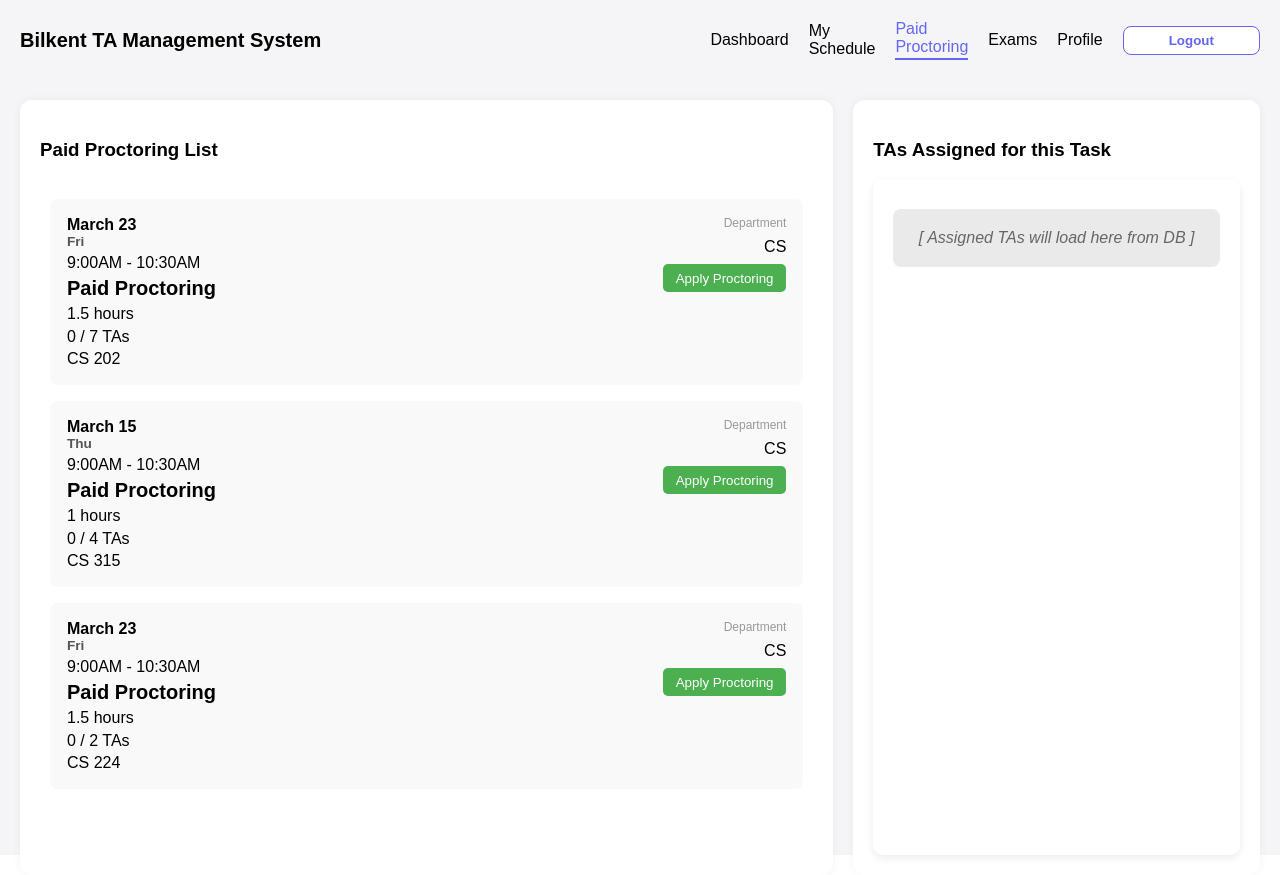
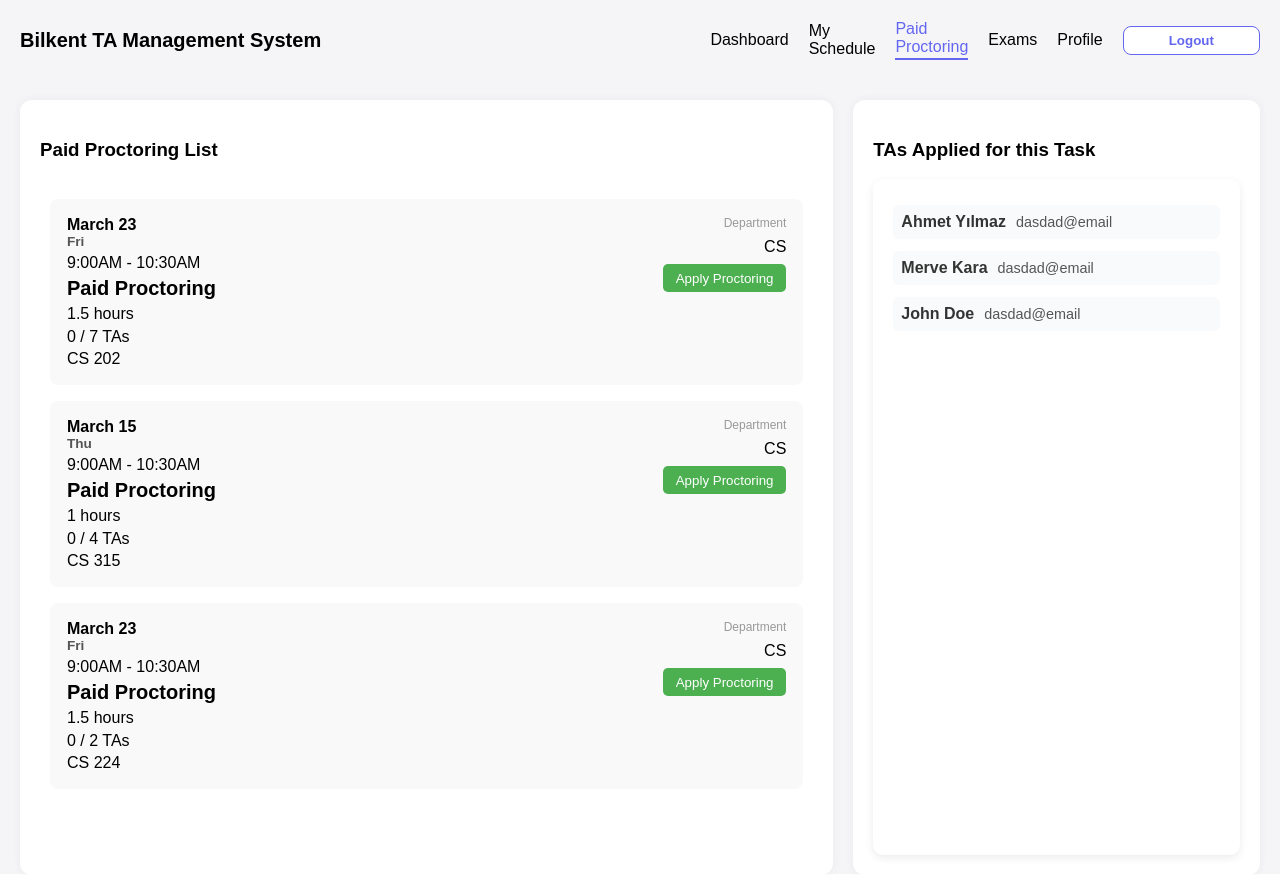
Before and after one commit to Alperen41-tech/Bilkent-TA-Proctor-Management-System, a React (Create React App) app in the folder UI/uiapp/: page /proctoring in a window 1280 px wide. Built offline with nearby package versions, Linux system fonts and the light colour scheme.

Commit message:
Ta List added to paid proctoring page of TA

```diff
--- a/UI/uiapp/src/TA/ExamsPage.jsx
+++ b/UI/uiapp/src/TA/ExamsPage.jsx
@@ -30,6 +30,7 @@ const ExamsPage = () => {
   const [lastTask1, setLastTask1] = useState(null);
   const [lastTask2, setLastTask2] = useState(null);
   const [selectedTA, setSelectedTA] = useState(null);
+
   const handleTaskClick1 = (task) => {
     setSelectedTask(task);
     setLastTask1(task);
@@ -43,10 +44,6 @@ const ExamsPage = () => {
   const handleTAClick = (ta) => {
     const key = `${ta.firstName}-${ta.lastName}-${ta.email}`;
     setSelectedTA(key);
-  };
-
-  const closeModal = () => {
-    setSelectedTask(null);
   };
 
   return (
--- a/UI/uiapp/src/TA/PaidProctoringItem.jsx
+++ b/UI/uiapp/src/TA/PaidProctoringItem.jsx
@@ -28,9 +28,9 @@ const PaidProctoringItem = ({ task, isSelected, isEnrolled, onClick }) => {
         <div className="department">{task.department}</div>
         <div>
           {isEnrolled ? (
-            <span className="status enrolled">Enrolled</span>
+            <span className="status enrolled" >Enrolled</span>
           ) : (
-            <button className="status apply">Apply Proctoring</button>
+            <button className="status apply " >Apply Proctoring</button>
           )}
         </div>
       </div>
--- a/UI/uiapp/src/TA/PaidProctoringPage.css
+++ b/UI/uiapp/src/TA/PaidProctoringPage.css
@@ -2,6 +2,7 @@
   .paid-proctoring-page {
     font-family: Arial, sans-serif;
     padding: 20px;
+    padding-bottom: 3%;
     background-color: #f5f5f7;
 
   }
--- a/UI/uiapp/src/TA/PaidProctoringPage.jsx
+++ b/UI/uiapp/src/TA/PaidProctoringPage.jsx
@@ -3,6 +3,7 @@ import React, { useState } from "react";
 import Navbar from "./Navbar";
 import PaidProctoringItem from "./PaidProctoringItem";
 import "./PaidProctoringPage.css";
+import TAItem from "../TAItem";
 
 const sampleTasks = [
   {
@@ -46,7 +47,28 @@ const sampleTasks = [
   },
 ];
 
+
+const createTAItem = (firstName, lastName, email, onClickHandler, selectedTAKey) => {
+  const ta = { firstName, lastName, email };
+  const key = `${firstName}-${lastName}-${email}`;
+  const isSelected = selectedTAKey === key;
+
+  return (
+    <TAItem
+      key={key}
+      ta={ta}
+      onClick={onClickHandler}
+      isSelected={isSelected}
+    />
+  );
+};
+
+
+
+
 const PaidProctoringPage = () => {
+  const [selectedTA, setSelectedTA] = useState(null);
+
 
   const [selectedTaskId, setSelectedTaskId] = useState(null);
   const selectedTask = sampleTasks.find((task) => task.id === selectedTaskId);
@@ -62,6 +84,12 @@ const PaidProctoringPage = () => {
       setEnrolledTaskIds((prev) => prev.filter(id => id !== taskId));
     }
   };
+
+  const handleTAClick = (ta) => {
+    setSelectedTA(null);
+  };
+
+
 
   return (
     <div className="paid-proctoring-page">
@@ -91,11 +119,13 @@ const PaidProctoringPage = () => {
         {/* RIGHT: Selected task details */}
         <div className="proctoring-right">
           <div className="card">
-            <h3>TAs Assigned for this Task</h3>
+            <h3>TAs Applied for this Task</h3>
 
-            {/* Assigned TA Placeholder */}
+            {/* Applied TA Placeholder */}
             <div className="assigned-tas">
-              <p className="placeholder">[ Assigned TAs will load here from DB ]</p>
+              {createTAItem("Ahmet", "Yılmaz","dasdad@email", handleTAClick, selectedTA)}
+              {createTAItem("Merve", "Kara","dasdad@email", handleTAClick, selectedTA)}
+              {createTAItem("John", "Doe", "dasdad@email", handleTAClick, selectedTA)}
             </div>
           </div>
         </div>
```
